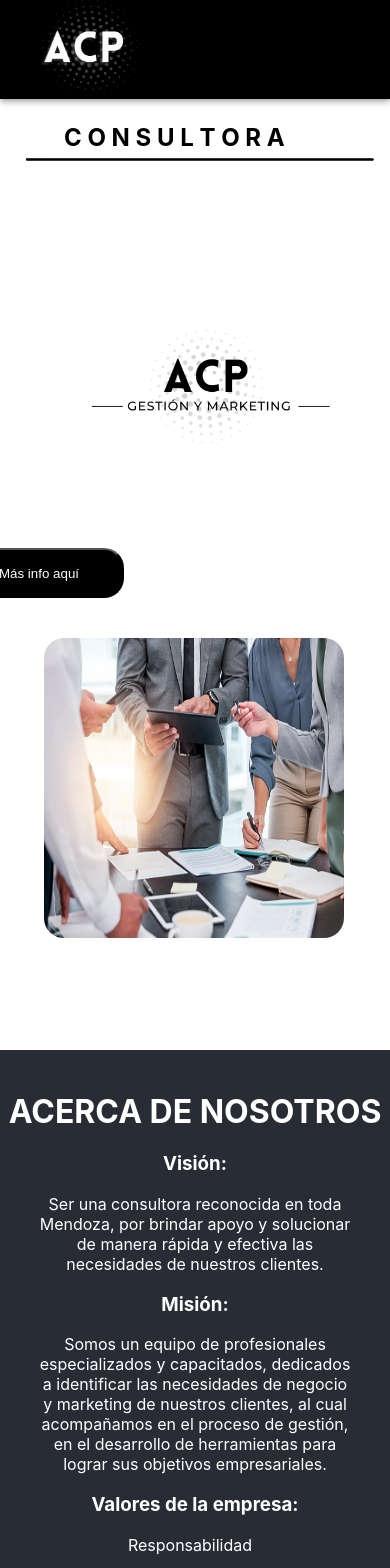
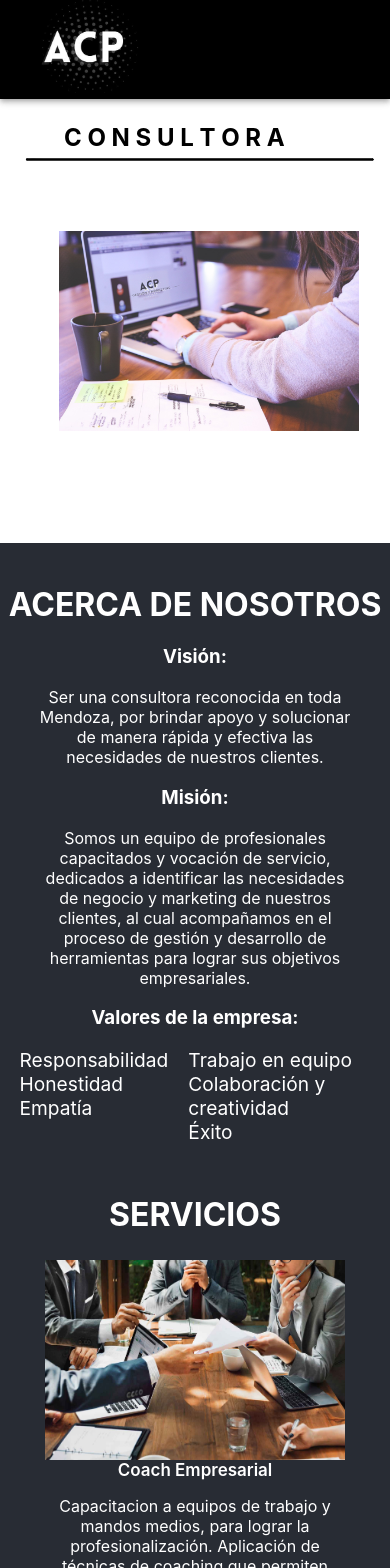
Before and after one commit to 4Bprogramming/ACP, a React (Create React App) app: page / in a window 390 px wide. Shown: the top 1568 px of the page. Built offline with nearby package versions, Linux system fonts and the light colour scheme.

Commit message:
detalles

```diff
--- a/src/App.css
+++ b/src/App.css
@@ -1,5 +1,10 @@
 .App {
-  text-align: center;
+ text-align: center;
+ display: flex;
+ flex-direction: column;
+ align-content: space-around;
+ justify-content: space-around;
+ align-items: stretch;
 }
 
 .App-logo {
--- a/src/Components/About/About.css
+++ b/src/Components/About/About.css
@@ -1,6 +1,6 @@
 .aboutSection{
     background-color: #282c34;
-    color: white;
+    color: rgb(255, 255, 255);
 
 }
 .textAboutPart{
@@ -12,7 +12,121 @@
 .Listado{
     /* border: 2px solid red; */
     text-align: center;
+    /* -webkit-column-break-inside: avoid;
+    page-break-inside: avoid;
+    break-inside: avoid;  */
+
 }
 .UlForm{
-    margin-left: -50px;
+
+  margin-left: -50px;
+
 }
+/* .UlForm >div{ */
+    /* width: 50%; */
+/* } */
+/*
+
+  li{
+    line-height:1.5em;
+    border-bottom:1px solid #b90f0f;
+    float:left;
+    display:inline;
+  } */
+  ul{
+    text-align: left;
+    margin:0%;
+    text-decoration-color: #ccc;
+    padding: 0;
+    /* width: 250px; */
+    /* margin-left: 0%; */
+    /* border: solid rgb(0, 128, 255); */
+    /* margin-bottom:20px; */
+    /* overflow:hidden;s */
+    /* border-top:1px solid #ccc; */
+  }
+  .SpaceBody2{
+    display: flex;
+    width: 98%;
+    margin: 0 auto;
+    margin-top: 3rem;
+    margin-bottom: 3rem;
+    justify-content: flex-start;
+    /* border: solid green; */
+    flex-wrap: nowrap;
+    flex-direction: column;
+    align-content: stretch;
+    align-items: center;
+
+  }
+
+  .StyledHeading2 {
+      display: flex;
+      font-size: 1.5rem;
+      justify-content: center;
+      color: yellow;
+      /* border: solid rgb(186, 207, 65);s */
+      margin-left: 10%;
+      margin-right: 10%;
+    }
+ .textContainer2 {
+     Font-size:15px;
+     height:120px;
+     /* margin-top: 10%; */
+     /* border:solid #b90f0f; */
+     text-align: justify;
+     font-size: 1.2rem;
+     margin-left: 10px;
+     /* margin-right: 2%; */
+    }
+
+  .TextSection2{
+    /* margin-left: 5%; */
+    text-decoration-color: #c0a7a7;
+    /* Font-size:15px;s */
+    /* height:150px; */
+    margin-top: 0%;
+    text-align: justify;
+    font-size: 1.2rem;
+    margin-right: 10px;
+    /* text-align: left; */
+    /* font-size: 1.2rem; */
+    /* width:150px; */
+    /* border:solid #c8c2c2; */
+    /* margin-top: 50%; */
+  }
+  .block2{
+    /* border: solid rgb(7, 174, 230); */
+    display: flex;
+    flex-direction: row;
+    justify-content: center;
+    flex-wrap: nowrap;
+    align-items: stretch;
+    margin-left: 5%;
+    /*
+    margin-right: -5%; */
+  }
+  @media screen and (max-width: 320px) {
+    .block2{
+        flex-direction: column;
+        align-items: center;
+        width: 292px;
+    }
+    .TextSection2{
+        margin-left: -65px;
+    }
+
+
+  }
+  @media screen and (max-width: 310px) {
+    .block2{
+        flex-direction: column;
+        align-items: center;
+        width: 200px;
+    }
+    .TextSection2{
+        margin-left: -20px;
+    }
+
+
+  }
--- a/src/Components/About/About.jsx
+++ b/src/Components/About/About.jsx
@@ -15,25 +15,47 @@ function About() {
         </div>
       <div>
         <h3>Misión:</h3>
-        <p className="textAboutPart">Somos un equipo de profesionales especializados y
-        capacitados, dedicados a identificar las necesidades de negocio y marketing de
-        nuestros clientes, al cual acompañamos en el proceso de gestión, en el desarrollo
+        <p className="textAboutPart">Somos un equipo de profesionales
+          capacitados y vocación de servicio, dedicados a identificar las necesidades de negocio y marketing de
+          nuestros clientes, al cual acompañamos en el proceso de gestión y desarrollo
           de herramientas para lograr sus objetivos empresariales.
         </p>
       </div>
-      <div className="Listado">
-        <h3>Valores de la empresa:</h3>
-       <div className="UlForm">
+      <div className="SpaceBody">
 
+         <h3 >
+
+              Valores de la empresa:
+
+          </h3>
+          {/* <div className="UlForm"> */}
+            {/* <div >
               <ul>Responsabilidad</ul>
-        <ul>Respeto</ul>
               <ul>Honestidad</ul>
               <ul>Empatía</ul>
+              </div>
+              <div>
               <ul>Trabajo en equipo</ul>
               <ul>Colaboración y creatividad</ul>
-        <ul>Pasión</ul>
+            <ul>Éxito</ul> */}
+
+            {/* </div> */}
+          {/* </div> */}
+        <div className="block2">
+
+         <div className="TextSection2">
+          <ul>Responsabilidad</ul>
+          <ul>Honestidad</ul>
+          <ul>Empatía</ul>
+         </div>
+
+         <div className="textContainer2">
+            <ul>Trabajo en equipo</ul>
+            <ul>Colaboración y creatividad</ul>
             <ul>Éxito</ul>
          </div>
+        </div>
+
       </div>
     </div>
   );
--- a/src/Components/Contact/Contact.css
+++ b/src/Components/Contact/Contact.css
@@ -10,7 +10,7 @@
 .photoContact {
   height: 300px;
   width: 400px;
-  border-radius: 15px;
+  /* border-radius: 15px; */
   background-image: url("../../Assets/contact.avif");
   background-size: cover;
   background-repeat: no-repeat;
@@ -64,7 +64,7 @@
     height: 320px;
   }
 }
-@media screen and (max-width: 300px) {
+@media screen and (max-width: 315px) {
   .photoContact {
     width: 200px;
     height: 200px;
--- a/src/Components/Footer/Footer.css
+++ b/src/Components/Footer/Footer.css
@@ -1,8 +1,9 @@
 .FooterAcp{
     /* margin-top:"-20px";
-    margin-bottom:"100px";
+
     margin-left: 20px;
     margin-right: 20px; */
-    margin: 10%;
+    margin: 1%;
+    /* margin-bottom:"100px"; */
     /* border: 2px solid red; */
 }
--- a/src/Components/Footer/Footer.jsx
+++ b/src/Components/Footer/Footer.jsx
@@ -2,7 +2,7 @@ import React from 'react'
 import "./Footer.css"
 function Footer() {
   return (
-    <div className='FooterAcp' style={{marginTop:"-20px"}}>
+    <div className='FooterAcp' style={{marginTop:"20px"}}>
         Copyright © todos los derechos reservados ACP Gestión y Marketing 2023
     </div>
   )
--- a/src/Components/Home/Home.css
+++ b/src/Components/Home/Home.css
@@ -40,7 +40,7 @@
   align-items: center;
   height: 400px;
   width: 400px;
-  border-radius: 20px;
+  /* border-radius: 20px; */
   transition: 0.3s ease-in;
   align-self: center;
   margin-top: 8rem;
@@ -52,6 +52,8 @@
 .fotoo {
   margin-top: -15%;
   margin-left: -50px;
+  /* border: solid red; */
+
 
 
 }
@@ -60,7 +62,7 @@
     height: 50px;
     width: 170px;
     background-color: black;
-    border-radius: 20px;
+    /* border-radius: 20px; */
     color: white;
 
 }
@@ -71,7 +73,7 @@
     display: flex;
     align-items: flex-end;
 }
-@media screen and (max-width: 988px) {
+@media screen and (max-width: 1040px) {
   .TextSection {
     font-size: 0.8rem;
     padding-top: 0.6em;
@@ -81,9 +83,12 @@
   }
   .Photo2{
     width: 400px;
+    margin-top: 0%;
+
   }
   .Photo{
     width: 300px;
+    margin-bottom: 2%;
   }
 }
 
@@ -164,5 +169,7 @@
 .StyledHeading{
   font-size: 0.8rem;
 }
-
+.fotoo{
+  width: 250px;
 }
+}
--- a/src/Components/Home/Home.jsx
+++ b/src/Components/Home/Home.jsx
@@ -1,6 +1,6 @@
 import React from "react";
 import "./Home.css";
-import logo from "../../Assets/logo.png";
+import logo from "../../Assets/presentar.png";
 import pict from "../../Assets/program.jpeg";
 import pict1 from "../../Assets/reuniones.jpg";
 import line from "../../Assets/line.png";
@@ -13,16 +13,16 @@ function Home() {
           <div className="StyledHeading">C O N S U L T O R A</div>
           <img className="fotoo" src={line} alt="linea" />
           <div className="TextSection">
-            <img className="Photo2" src={logo} />
+            <img className="Photo2" src={logo} width="400px" />
 
           </div>
         </div>
-        <div className="position">
+        {/* <div className="position">
               <button className="btninfo">Más info aquí</button>
-            </div>
-        <div className="AboutContainer">
+            </div> */}
+        {/* <div className="AboutContainer">
           <img className="Photo" src={pict1} />
-        </div>
+        </div> */}
       </div>
     </div>
   );
--- a/src/Components/Navbar/NavbarC.jsx
+++ b/src/Components/Navbar/NavbarC.jsx
@@ -141,7 +141,7 @@ function NavbarC() {
                 sx={{
                   mt: "45px",
                   // border:"2px solid red",
-                  borderRadius: "8px",
+                  // borderRadius: "8px",
                   boxShadow: "0px 4px 6px rgba(0, 0, 0, 0.1)"
                 }}
                 id="menu-appbar"
--- a/src/Components/Services/Services.css
+++ b/src/Components/Services/Services.css
@@ -41,11 +41,11 @@
   margin-left: 5px;
 }
 .cardContainer p {
-  font-style: italic;
+  font-style: montserrat;
 }
 
 .serviceDesciption {
-  text-align: justify;
+  text-align: center;
   width: 300px;
   margin-left: 10px;
   margin-right: 10px;
--- a/src/Components/Services/Services.jsx
+++ b/src/Components/Services/Services.jsx
@@ -21,7 +21,7 @@ function Services() {
         {
             src: <img src={inge} width="300px" height="200px"/>,
           title: "Gestión Interna",
-          desc:  "Auditoria de Gestión interna: Planificación y reorganización de los objetivos de tu empresa. Gestión interna deprocedimientos internos, personal, y agenda de clientes.",
+          desc:  "Auditoria de Gestión interna: Planificación y reorganización de los objetivos de la empresa. Gestión de procedimientos internos, personal, y agenda de clientes.",
           active: false,
         },
       ]);
```
Also changed, not shown: src/Components/Testimonials/Testimonials.css (+30 -4 lines), src/Assets/presentar.png (added). Lines whose indentation alone changed are shown as unchanged.
